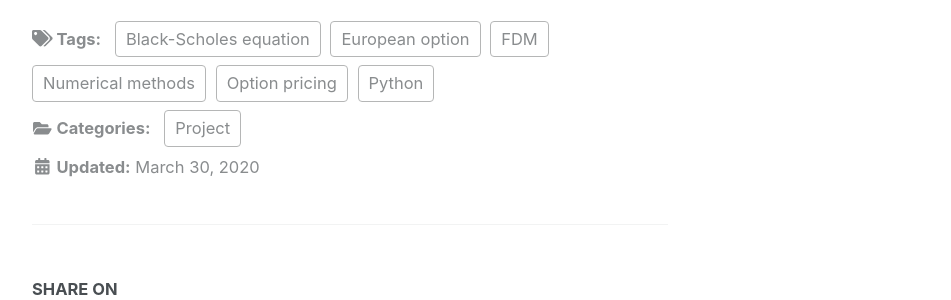
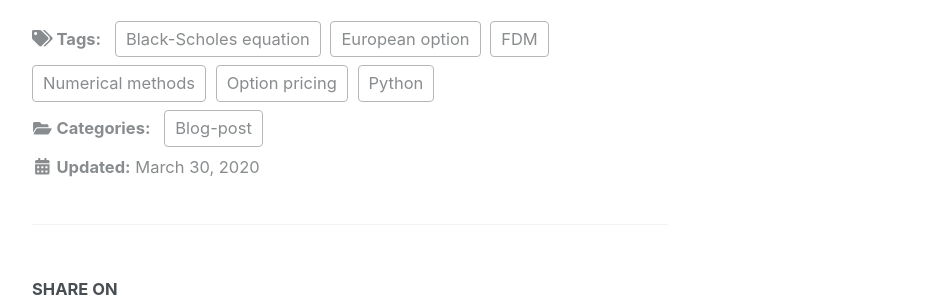
Before and after one commit to hamedhelali/hamedhelali.github.io, a Jekyll site: the page built from _posts/2020-03-30-FDM-European-option-pricing.md, in a window 1280 px wide and 900 px high, scrolled down 6601 px. Shown: the part 142-442 px from the top of the window, without its empty margins (290-1241 px from the left). Built offline with Jekyll 4.4.1, drawn with Linux system fonts in a browser that asks for light colours; nearby versions of some CDN libraries; formulas are drawn with MathJax 3.

Commit message:
Update 2020-03-30-FDM-European-option-pricing.md

```diff
--- a/_posts/2020-03-30-FDM-European-option-pricing.md
+++ b/_posts/2020-03-30-FDM-European-option-pricing.md
@@ -3,7 +3,7 @@ title: "Finite difference method for pricing european options"
 author: "Hamed Helali"
 date: 2020-03-30
 tags: [Option pricing, European option, Numerical methods, FDM, Black-Scholes equation, Python]
-categories: Project
+categories: Blog-post
 header:
   image: "/images/asian.jpg"
 excerpt: "Option pricing, European option, Numerical methods, FDM, Black-Scholes equation, Python"
```
